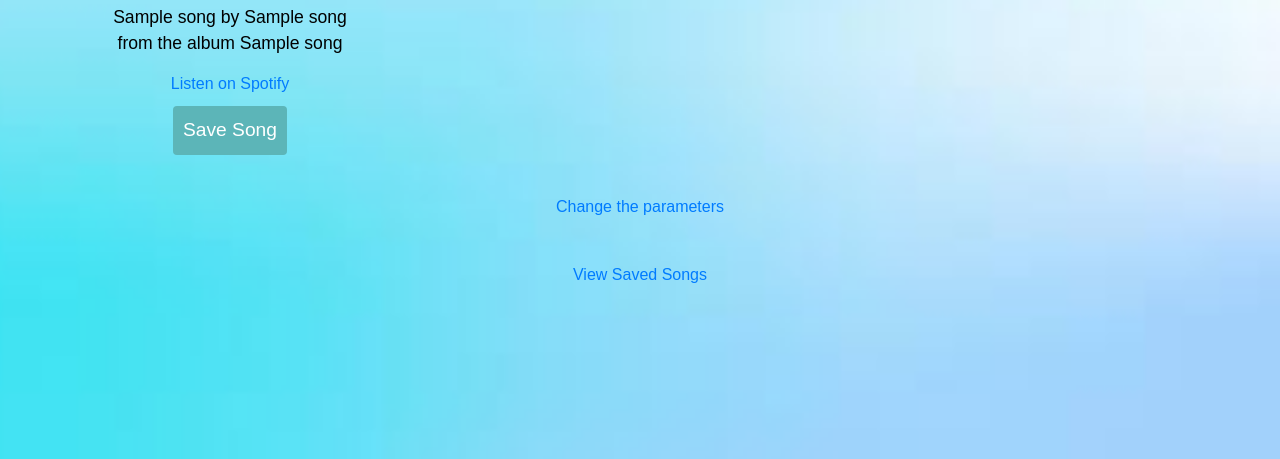
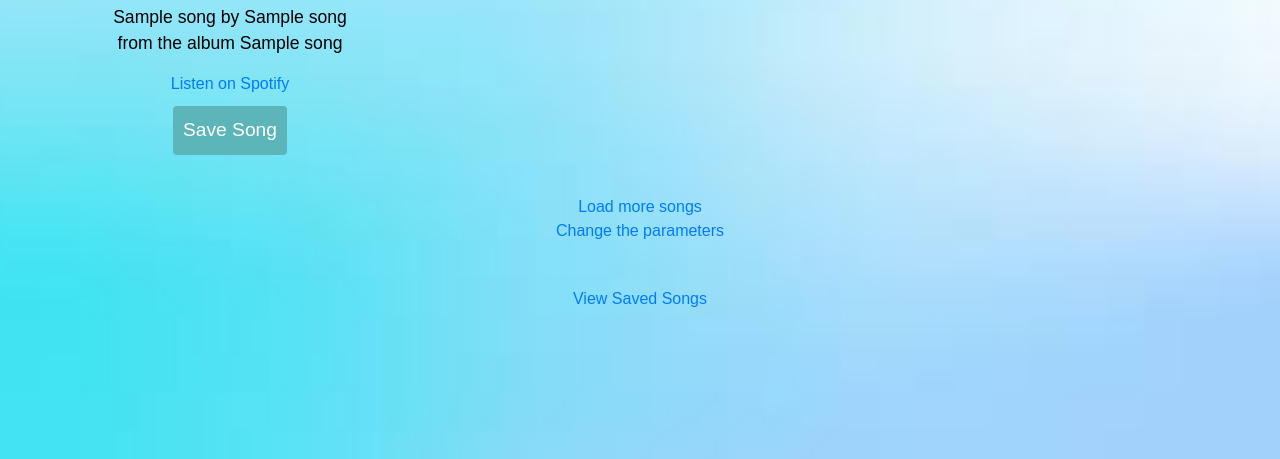
Before and after one commit to ETAMARKIN17/MusicMate, a Flask app: template templates/song_matches.html in a window 1280 px wide. Shown: the part 294-753 px from the top of the page. Run offline with Flask 3, Linux system fonts and the light colour scheme; the template is opened without the code that fills it: most values are stand-ins (such as "Sample title", 1, 10 or a date in 2020); grey boxes marked "Sample" are stand-in pictures; some libraries are stand-ins or nearby versions.

Commit message:
Added load more songs

```diff
--- a/templates/song_matches.html
+++ b/templates/song_matches.html
@@ -51,12 +51,15 @@
 
     {% if mood %}
     <div class="center-text">
+        <a href="#" onclick="location.reload(); return false;">Load more songs</a>
         <a href="{{ url_for('match_the_mood_info') }}">Change the parameters</a><br>
     {% elif activity and city and weather_stats %}
     <div class="center-text">
+        <a href="#" onclick="location.reload(); return false;">Load more songs</a>
         <a href="{{ url_for('match_the_day_info') }}">Change the parameters</a><br>
     {% elif original_song %}
     <div class="center-text">
+        <a href="#" onclick="location.reload(); return false;">Load more songs</a>
         <a href="{{ url_for('match_the_song_info') }}">Change the parameters</a><br>
     {% endif %}
     <div class="center-text">
```
